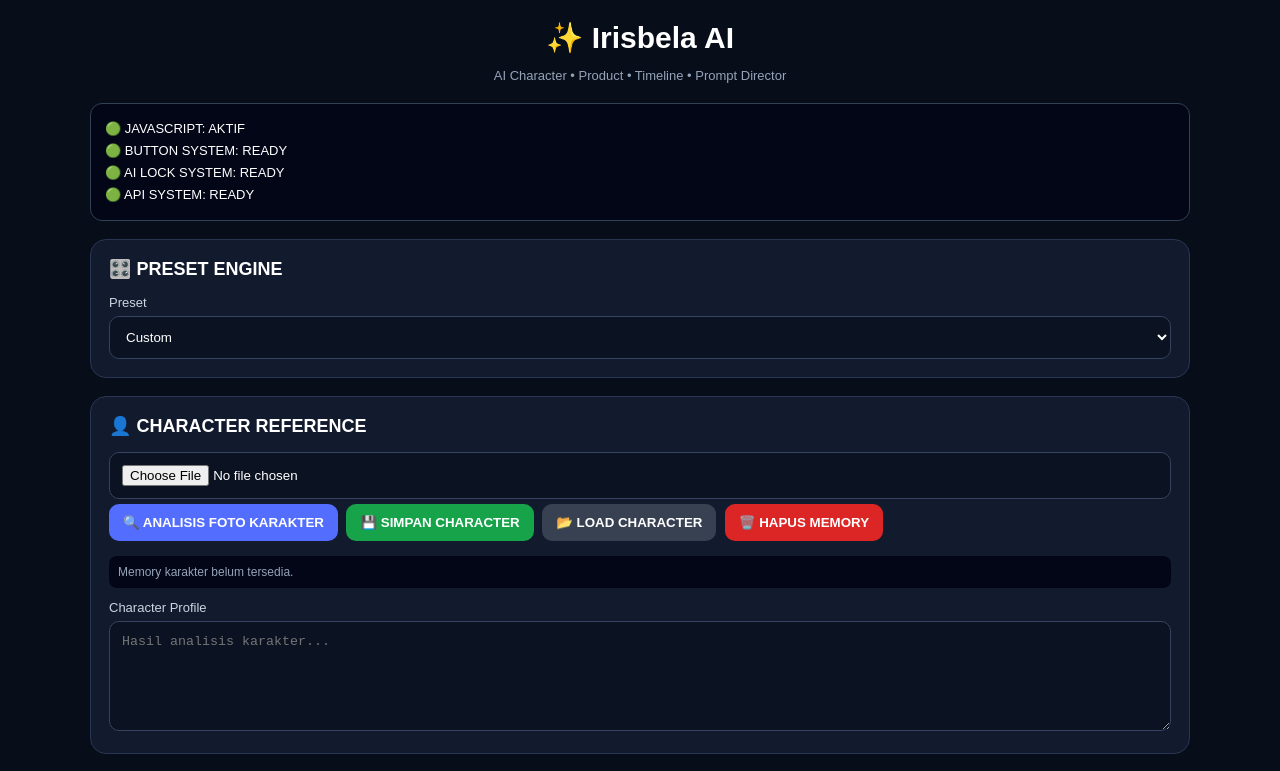
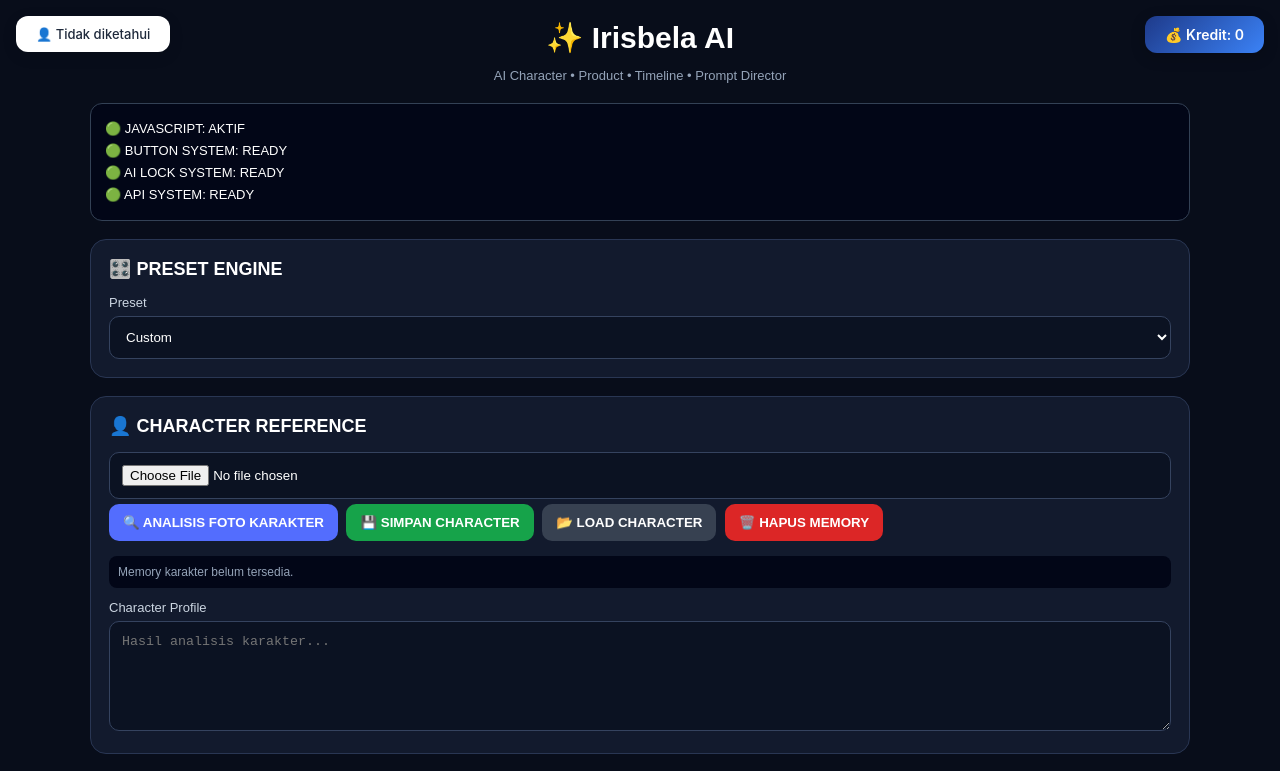
Before and after one commit to sugionoofficial/irisbela-ai, a website: page index.html in a window 1280 px wide. Shown: the top 771 px of the page. Drawn offline with Linux system fonts and the light colour scheme; sample sign-in values are in the browser's storage.

Commit message:
Update index.html

```diff
--- a/index.html
+++ b/index.html
@@ -2,6 +2,80 @@
 <html lang="id">
 
 <head>
+  <!-- === SISTEM LOGIN & KREDIT IRISBELA AI === -->
+<script>
+  // Cek apakah sudah login
+  const sudahLogin = sessionStorage.getItem('sudahLogin');
+  if (!sudahLogin) {
+    window.location.replace('/login.html');
+  }
+
+  // Tampilkan data pengguna yang sedang login
+  const emailPengguna = sessionStorage.getItem('emailPengguna') || 'Tidak diketahui';
+  const kreditPengguna = parseInt(sessionStorage.getItem('kreditPengguna')) || 0;
+
+  // Fungsi untuk mengurangi kredit saat fitur dipakai
+  function kurangiKredit(jumlah) {
+    let sisa = parseInt(sessionStorage.getItem('kreditPengguna')) || 0;
+    if (sisa >= jumlah) {
+      sisa = sisa - jumlah;
+      sessionStorage.setItem('kreditPengguna', sisa);
+      return { berhasil: true, sisaKredit: sisa };
+    }
+    return { berhasil: false, sisaKredit: sisa, pesan: 'Kredit tidak cukup!' };
+  }
+</script>
+<style>
+  /* Tampilan kotak kredit di pojok kanan atas */
+  .kredit-box {
+    position: fixed;
+    top: 16px;
+    right: 16px;
+    background: linear-gradient(135deg, #1e3a8a, #3b82f6);
+    color: white;
+    padding: 10px 20px;
+    border-radius: 12px;
+    font-family: 'Inter', sans-serif;
+    font-size: 14px;
+    font-weight: 600;
+    box-shadow: 0 4px 15px rgba(0,0,0,0.2);
+    z-index: 9999;
+  }
+  /* Tampilan email pengguna di pojok kiri atas */
+  .user-box {
+    position: fixed;
+    top: 16px;
+    left: 16px;
+    background: white;
+    color: #1e293b;
+    padding: 10px 20px;
+    border-radius: 12px;
+    font-family: 'Inter', sans-serif;
+    font-size: 13px;
+    font-weight: 500;
+    box-shadow: 0 4px 15px rgba(0,0,0,0.1);
+    z-index: 9999;
+  }
+</style>
+<script>
+  // Tampilkan kotak kredit & pengguna saat halaman dimuat
+  document.addEventListener('DOMContentLoaded', function() {
+    // Kotak Pengguna
+    const userBox = document.createElement('div');
+    userBox.className = 'user-box';
+    userBox.innerHTML = '👤 ' + emailPengguna;
+    document.body.appendChild(userBox);
+
+    // Kotak Kredit
+    const kreditBox = document.createElement('div');
+    kreditBox.className = 'kredit-box';
+    kreditBox.innerHTML = '💰 Kredit: ' + kreditPengguna.toLocaleString();
+    kreditBox.id = 'kreditDisplay';
+    document.body.appendChild(kreditBox);
+  });
+</script>
+<!-- === AKHIR KODE LOGIN & KREDIT === -->
+
 <script>
   // Cek apakah pengguna sudah login
   const sudahLogin = sessionStorage.getItem('sudahLogin');
```
